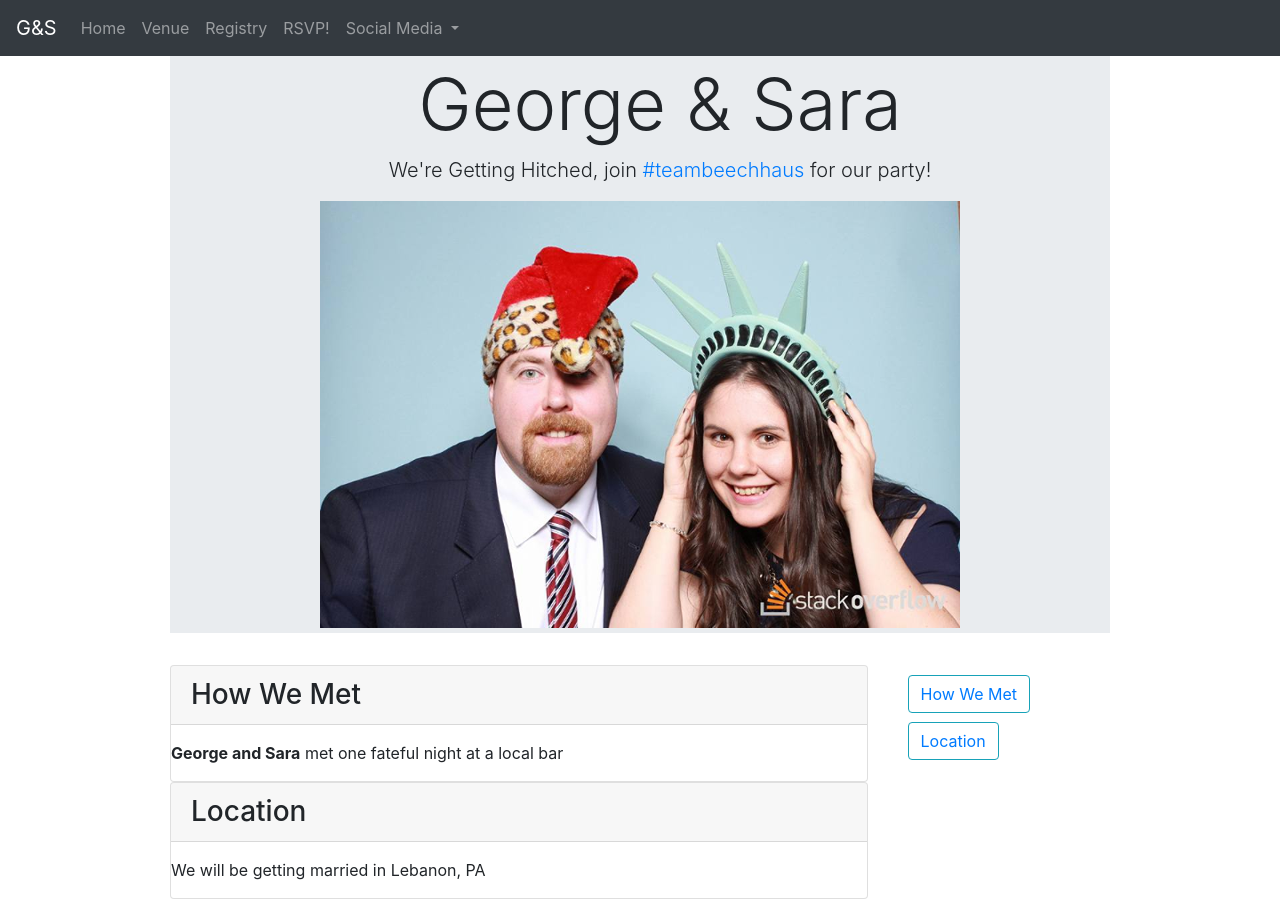
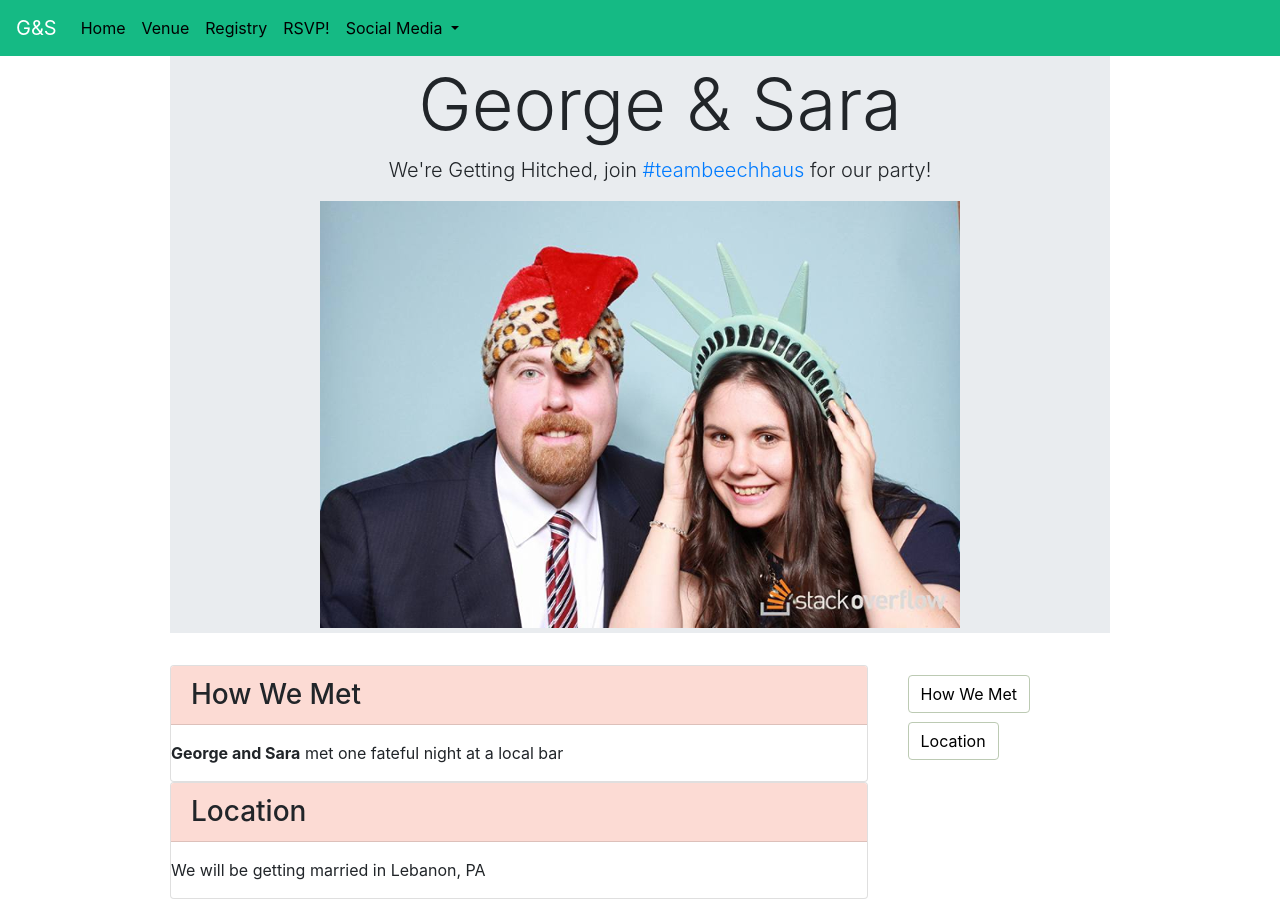
Before and after one commit to GABeech/WeddingSite, a Jekyll site: the page built from index.md, in a window 1280 px wide. Built offline with Jekyll 4.4.1, drawn with Linux system fonts in a browser that asks for light colours; nearby versions of some CDN libraries.

Commit message:
Make it pretty

```diff
--- a/_includes/nav.html
+++ b/_includes/nav.html
@@ -1,4 +1,4 @@
-  <nav class="navbar sticky-top navbar-toggleable-sm navbar-expand-sm navbar-dark bg-dark">
+  <nav class="navbar sticky-top navbar-toggleable-sm navbar-expand-sm navbar-dark bg-green">
     <a class="navbar-brand" href="/">G&ampS</a>
 
     <button class="navbar-toggler" type="button" data-toggle="collapse" data-target="#navBarContent" aria-controls="navBarContent"
--- a/_sass/_layout.scss
+++ b/_sass/_layout.scss
@@ -17,3 +17,36 @@
     //    height: auto;
     //}
   }
+
+.bg-green {
+    background-color: #15BA84 !important;
+}
+
+.card-header {
+    background-color: #FCDBD4;
+}
+.navbar-dark .navbar-nav .nav-link {
+    color: #000000;
+}
+
+.card-header-tabs .nav-item .nav-link {
+    color: #000000;
+}
+
+.btn-primary {
+    background-color: #BCCAB3;
+    border-color: #BCCAB3;
+}
+
+.btn-outline-info {
+    border-color: #BCCAB3;
+    color: #BCCAB3;
+}
+.btn-outline-info a:hover {
+    background-color: #BCCAB3;
+}
+
+.btn-outline-info a {
+    color: #000000;
+
+}
```
